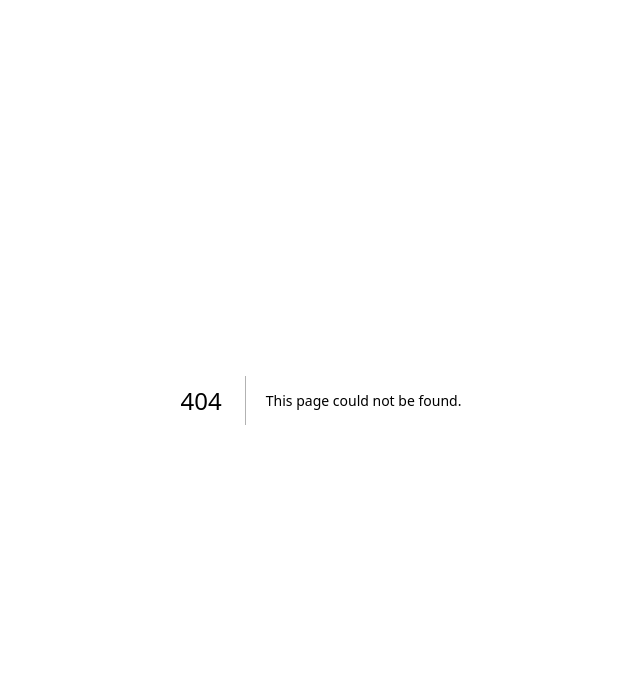
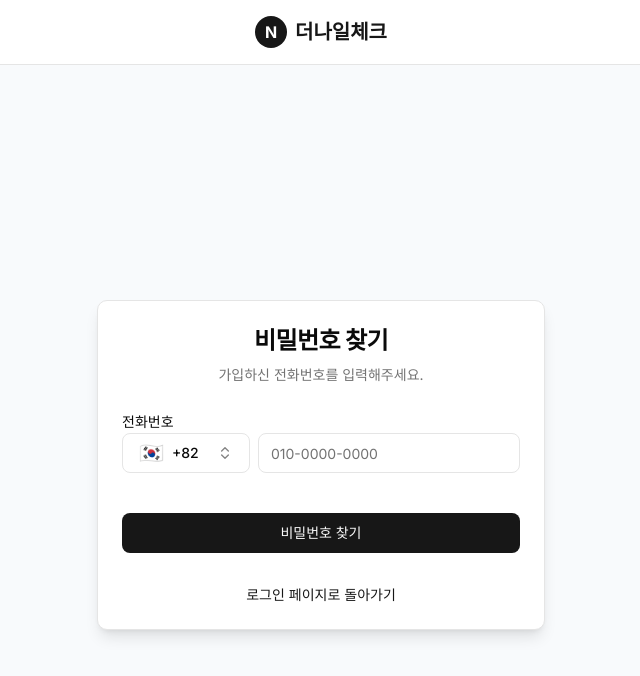
Before and after one commit to linchpin1104/nilecheck, a Next.js app in the folder nile_check_app/: page /forgot-password in a window 1280 px wide. Before the commit this address had no page. Shown: the top 676 px of the page, without its empty margins (319-959 px from the left). Built offline with nearby package versions, Linux system fonts and the light colour scheme.

Commit message:
Fix routing issues and add forgot-password page

```diff
--- /dev/null
+++ b/nile_check_app/app/(auth)/forgot-password/page.tsx
@@ -0,0 +1,144 @@
+"use client";
+
+import React, { useState } from "react";
+import { Button } from "@/components/ui/button";
+import { Input } from "@/components/ui/input";
+import { Label } from "@/components/ui/label";
+import { Card, CardContent, CardDescription, CardHeader, CardTitle } from "@/components/ui/card";
+import { AlertCircle, Loader2 } from "lucide-react";
+import Link from "next/link";
+import { Alert, AlertDescription } from "@/components/ui/alert";
+import { CountrySelector } from "@/components/ui/country-selector";
+import { validatePhoneNumber, formatPhoneNumber } from "@/lib/verification/phone-service";
+
+export default function ForgotPasswordPage() {
+  const [phoneNumber, setPhoneNumber] = useState("");
+  const [countryCode, setCountryCode] = useState("KR");
+  const [error, setError] = useState<string | null>(null);
+  const [isSubmitting, setIsSubmitting] = useState(false);
+  const [success, setSuccess] = useState(false);
+
+  const handleSubmit = async (e: React.FormEvent) => {
+    e.preventDefault();
+
+    // Reset error and success state
+    setError(null);
+    setSuccess(false);
+
+    // Validate phone number
+    if (!validatePhoneNumber(phoneNumber, countryCode)) {
+      setError("유효한 전화번호를 입력해주세요.");
+      return;
+    }
+
+    setIsSubmitting(true);
+
+    try {
+      // 전화번호를 E.164 형식으로 변환
+      const formattedPhoneNumber = formatPhoneNumber(phoneNumber, countryCode);
+
+      // 비밀번호 찾기 요청 구현 예정
+      // 현재는 가짜 응답만 처리
+      setTimeout(() => {
+        setSuccess(true);
+        setIsSubmitting(false);
+      }, 1000);
+
+    } catch (err) {
+      console.error("비밀번호 찾기 중 오류:", err);
+      setError("요청 처리 중 오류가 발생했습니다. 잠시 후 다시 시도해주세요.");
+      setIsSubmitting(false);
+    }
+  };
+
+  const handlePhoneNumberChange = (e: React.ChangeEvent<HTMLInputElement>) => {
+    // Only allow digits and hyphens
+    const value = e.target.value.replace(/[^\d-]/g, '');
+    setPhoneNumber(value);
+  };
+
+  const handleCountryChange = (code: string) => {
+    setCountryCode(code);
+  };
+
+  return (
+    <div className="flex justify-center items-center min-h-screen bg-slate-50 px-4">
+      <Card className="w-full max-w-md shadow-lg">
+        <CardHeader className="space-y-2 text-center">
+          <CardTitle className="text-2xl font-bold">비밀번호 찾기</CardTitle>
+          <CardDescription>가입하신 전화번호를 입력해주세요.</CardDescription>
+        </CardHeader>
+
+        <CardContent>
+          {success ? (
+            <div className="text-center space-y-4">
+              <Alert className="bg-green-50 border-green-200">
+                <AlertDescription className="text-green-800">
+                  비밀번호 재설정 안내가 발송되었습니다. 전화번호로 전송된 메시지를 확인해주세요.
+                </AlertDescription>
+              </Alert>
+
+              <Button
+                asChild
+                className="w-full mt-4"
+              >
+                <Link href="/login">로그인 페이지로 돌아가기</Link>
+              </Button>
+            </div>
+          ) : (
+            <form onSubmit={handleSubmit} className="space-y-4">
+              {error && (
+                <Alert variant="destructive" className="mb-4">
+                  <AlertCircle className="h-4 w-4" />
+                  <AlertDescription>{error}</AlertDescription>
+                </Alert>
+              )}
+
+              <div className="space-y-2">
+                <Label htmlFor="phoneNumber">전화번호</Label>
+                <div className="flex gap-2">
+                  <div className="w-32">
+                    <CountrySelector
+                      value={countryCode}
+                      onChange={handleCountryChange}
+                    />
+                  </div>
+                  <div className="flex-1">
+                    <Input
+                      id="phoneNumber"
+                      type="tel"
+                      inputMode="tel"
+                      placeholder={countryCode === "KR" ? "010-0000-0000" : "Phone number"}
+                      value={phoneNumber}
+                      onChange={handlePhoneNumberChange}
+                      required
+                      autoComplete="tel"
+                      className="bg-white w-full"
+                    />
+                  </div>
+                </div>
+              </div>
+
+              <Button
+                type="submit"
+                className="w-full mt-6"
+                disabled={isSubmitting}
+              >
+                {isSubmitting && (
+                  <Loader2 className="mr-2 h-4 w-4 animate-spin" />
+                )}
+                비밀번호 찾기
+              </Button>
+
+              <div className="text-center text-sm mt-4">
+                <Link href="/login" className="text-primary hover:underline">
+                  로그인 페이지로 돌아가기
+                </Link>
+              </div>
+            </form>
+          )}
+        </CardContent>
+      </Card>
+    </div>
+  );
+}
```
